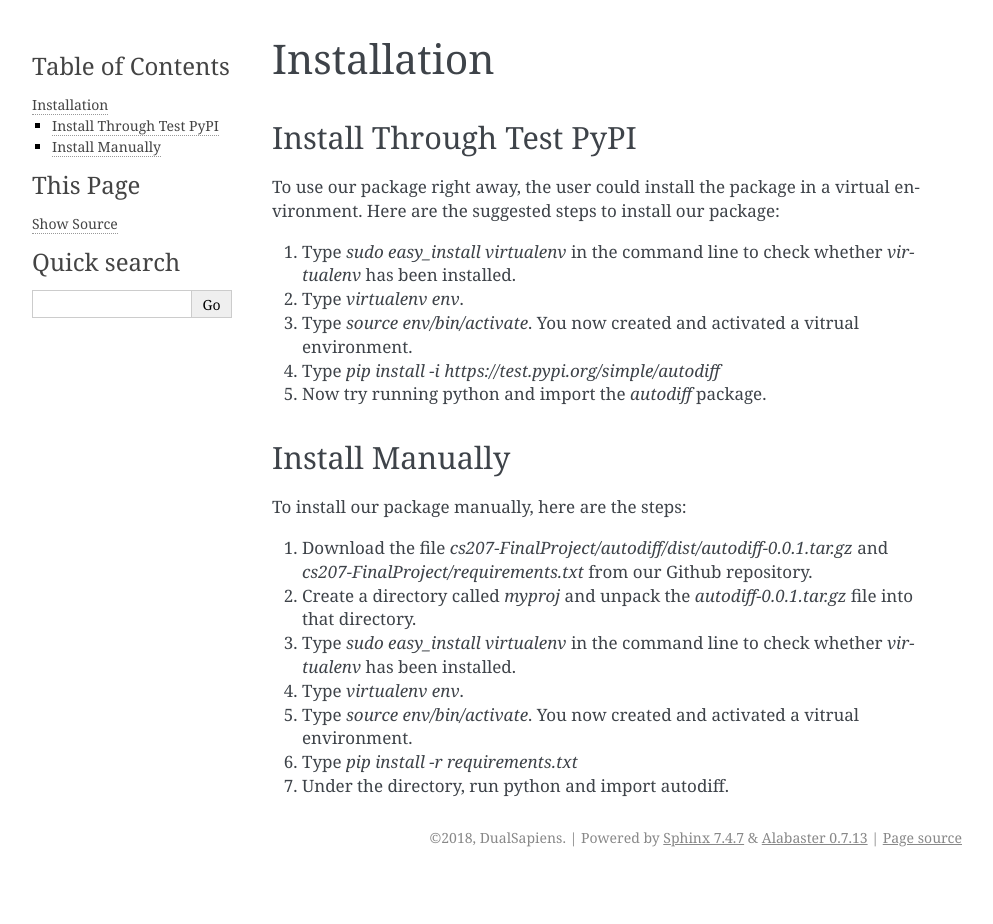
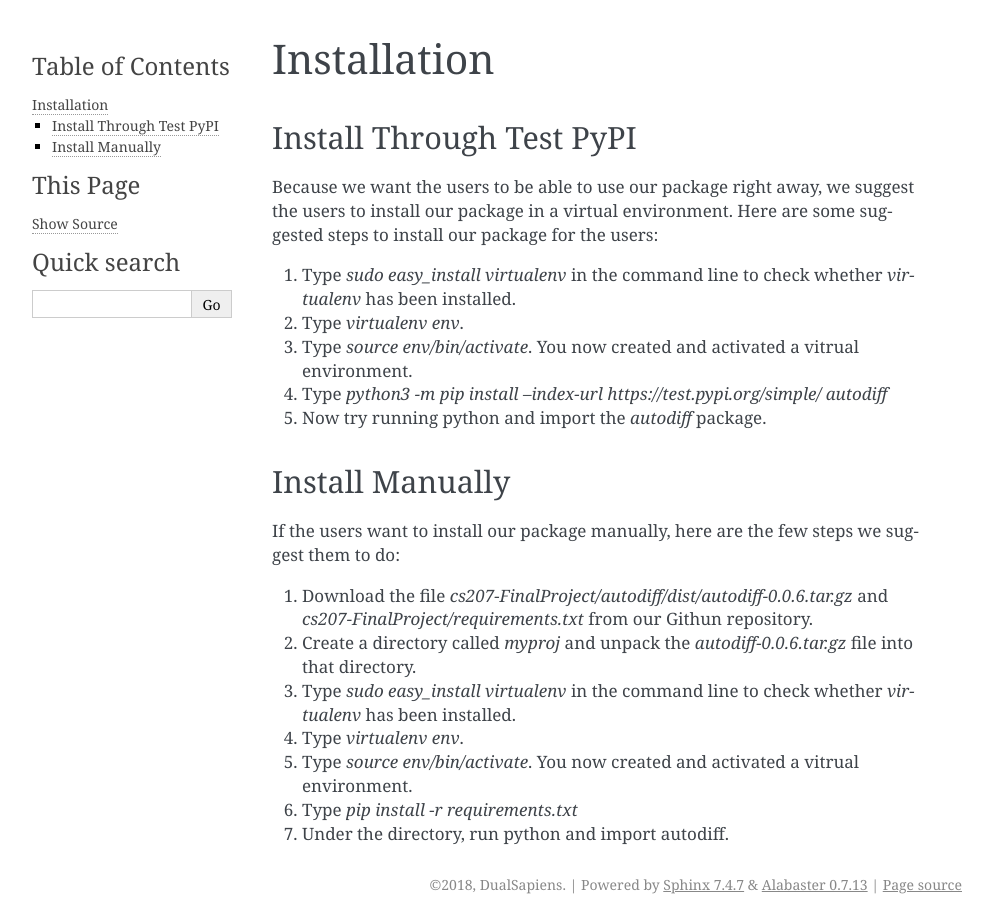
Before and after one commit to DualSapiens/cs207-FinalProject, a Sphinx documentation site: the page built from docs/source/Installation.rst, in a window 1280 px wide. Shown: the whole page, without its empty margins (148-1141 px from the left). Built offline with Sphinx 7.4.7, drawn with Linux system fonts in a browser that asks for light colours; before the commit the page ends 900 px from its top, so only the background shows below that.

Commit message:
Changed Installation in readthedoc

```diff
--- a/docs/source/Installation.rst
+++ b/docs/source/Installation.rst
@@ -2,20 +2,20 @@ Installation
 ================
 Install Through Test PyPI
 ---------------------------
-To use our package right away, the user could install the package in a virtual environment. Here are the suggested steps to install our package:
+Because we want the users to be able to use our package right away, we suggest the users to install our package in a virtual environment. Here are some suggested steps to install our package for the users:
 
 1. Type `sudo easy_install virtualenv` in the command line to check whether `virtualenv` has been installed.
 2. Type `virtualenv env`.
 3. Type `source env/bin/activate`. You now created and activated a vitrual environment.
-4. Type `pip install -i https://test.pypi.org/simple/autodiff`
+4. Type `python3 -m pip install --index-url https://test.pypi.org/simple/ autodiff`
 5. Now try running python and import the `autodiff` package.
 
 Install Manually
 ----------------------
-To install our package manually, here are the steps:
+If the users want to install our package manually, here are the few steps we suggest them to do:
 
-1. Download the file `cs207-FinalProject/autodiff/dist/autodiff-0.0.1.tar.gz` and `cs207-FinalProject/requirements.txt` from our Github repository.
-2. Create a directory called `myproj` and unpack the `autodiff-0.0.1.tar.gz` file into that directory.
+1. Download the file `cs207-FinalProject/autodiff/dist/autodiff-0.0.6.tar.gz` and `cs207-FinalProject/requirements.txt` from our Githun repository.
+2. Create a directory called `myproj` and unpack the `autodiff-0.0.6.tar.gz` file into that directory.
 3. Type `sudo easy_install virtualenv` in the command line to check whether `virtualenv` has been installed.
 4. Type `virtualenv env`.
 5. Type `source env/bin/activate`. You now created and activated a vitrual environment.
```
